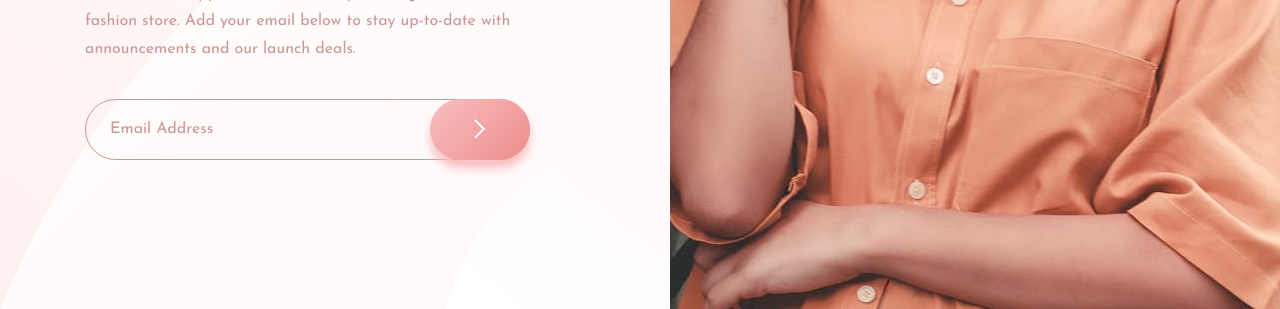
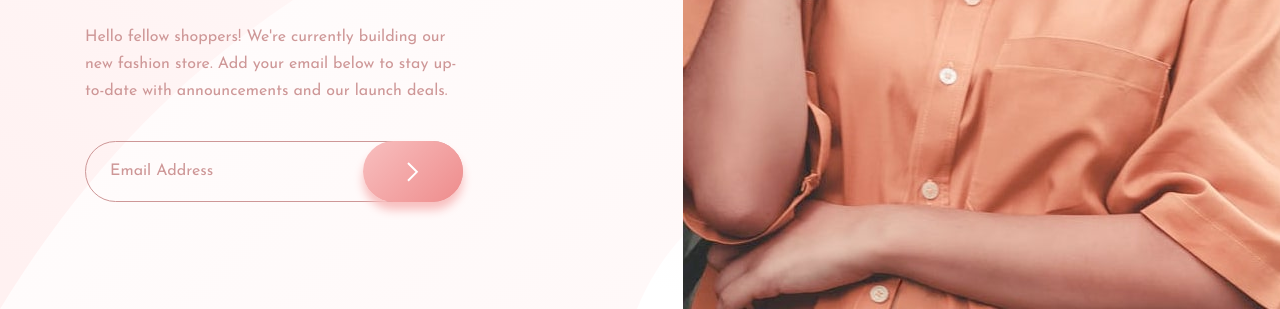
Before and after one commit to karolbanat/base-apparel-coming-soon, a website: page index.html in a window 1280 px wide. Shown: the part 491-800 px from the top of the page. Drawn offline with Linux system fonts and the light colour scheme.

Commit message:
Small layout changes

```diff
--- a/src/sass/components/_coming-soon.scss
+++ b/src/sass/components/_coming-soon.scss
@@ -13,6 +13,7 @@
 		gap: 3.6rem;
 		max-width: unset;
 		text-align: start;
+		padding-block: clamp(6.4rem, -8rem + 10vw, 10rem);
 	}
 
 	&__heading {
--- a/src/sass/components/_hero-img.scss
+++ b/src/sass/components/_hero-img.scss
@@ -7,13 +7,12 @@
 	object-position: top;
 	@include mxn.mq(medium) {
 		max-height: unset;
+		width: auto;
 		height: 100%;
-		width: auto;
-		max-width: 50vw;
+		max-width: unset;
+		padding-left: 4rem;
 	}
 	@include mxn.mq(large) {
-		position: absolute;
-		top: 0;
-		right: 0;
+		padding-left: 11rem;
 	}
 }
--- a/src/sass/utility/_background-image.scss
+++ b/src/sass/utility/_background-image.scss
@@ -4,6 +4,6 @@
 	@include mxn.mq(medium) {
 		background-image: url('../images/bg-pattern-desktop.svg');
 		background-repeat: no-repeat;
-		background-size: 70% 100%;
+		background-size: 100% 100%;
 	}
 }
```
Also changed, not shown: dist/css/main.min.css.
